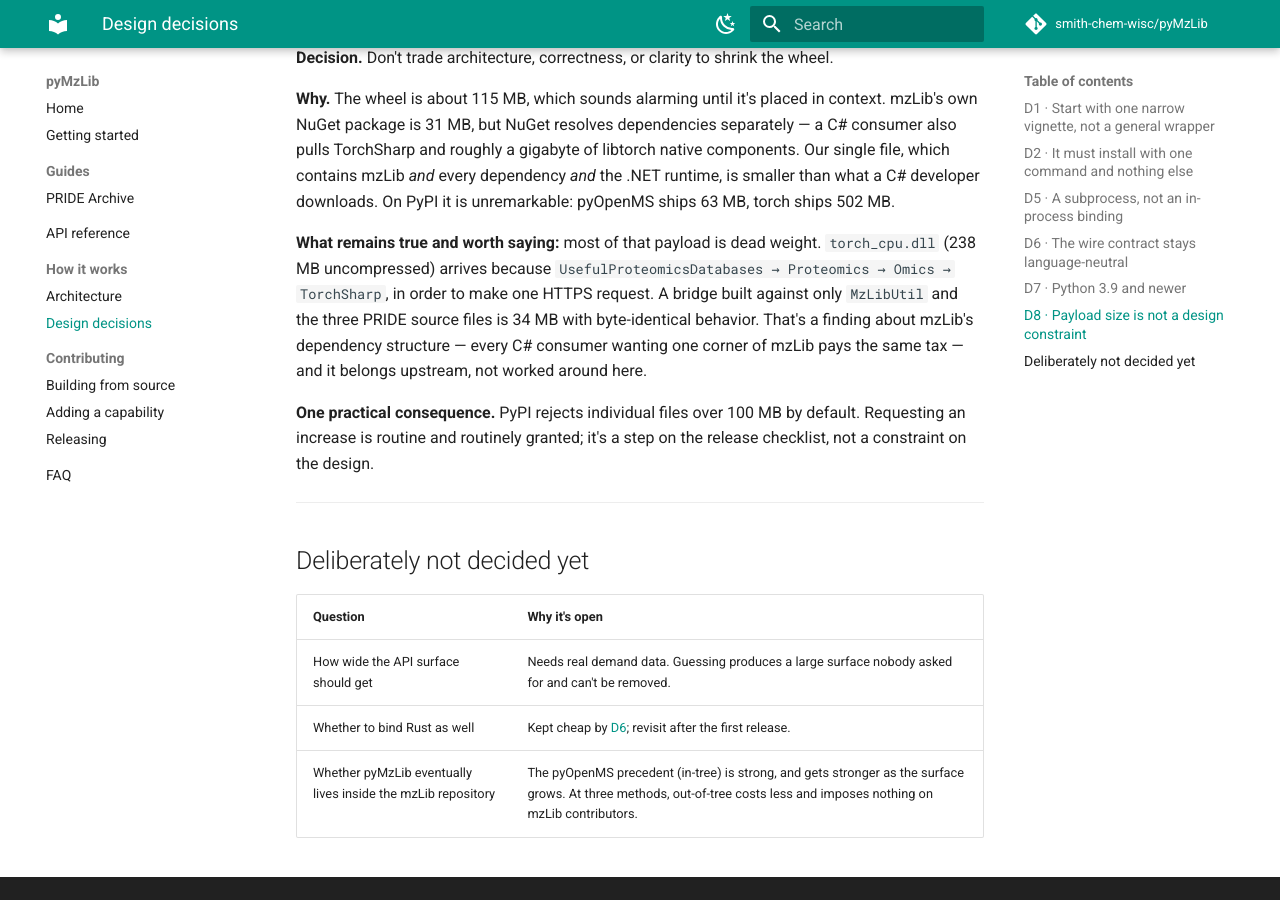
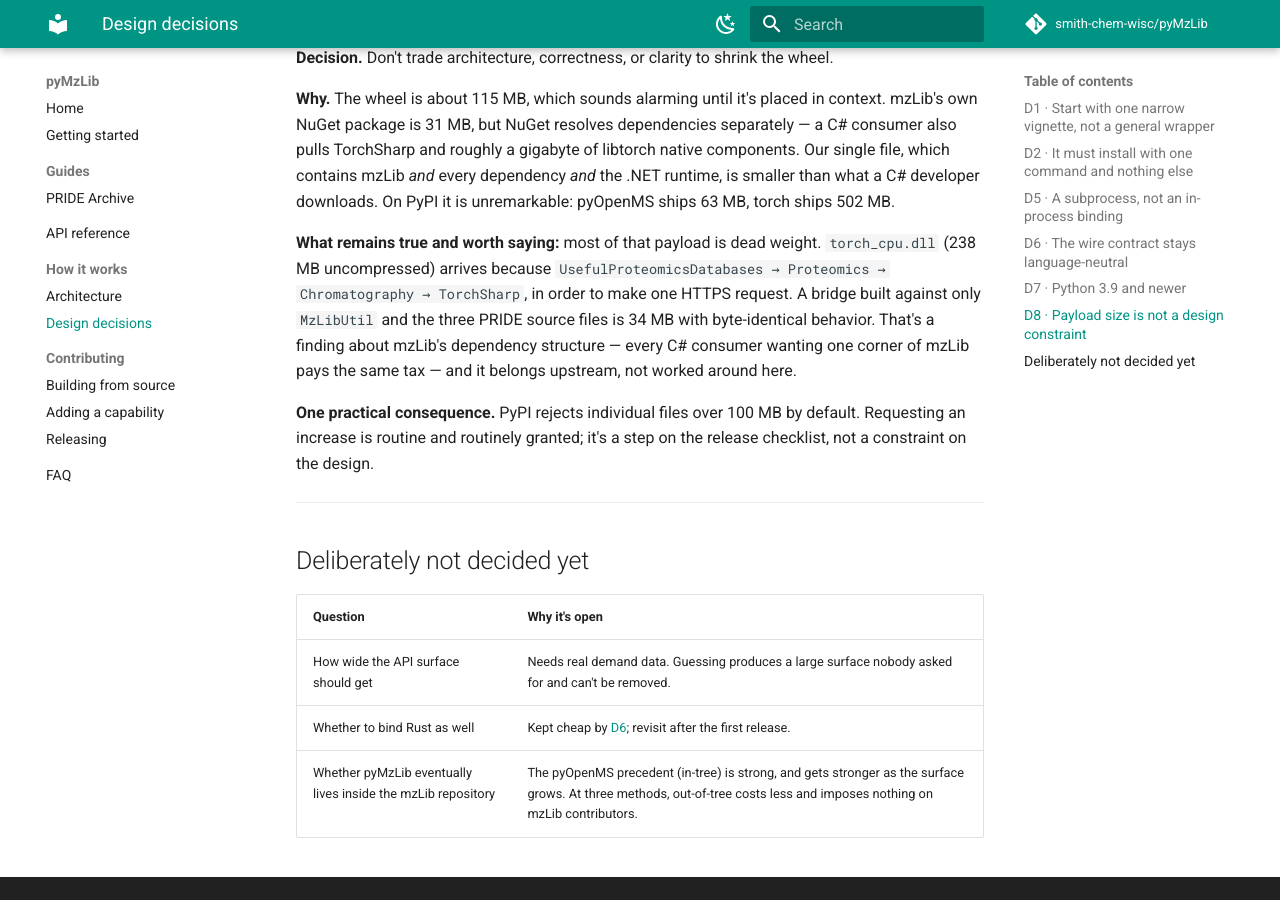
Before and after one commit to smith-chem-wisc/pyMzLib, an MkDocs documentation site: the page built from docs/design/decisions.md, in a window 1280 px wide and 900 px high, scrolled down 2267 px. Built offline with MkDocs 1.6.1 and Material for MkDocs 9.7.7, drawn with Linux system fonts in a browser that asks for light colours; comment, search, counter and statistics services are not loaded.

Commit message:
Correct the TorchSharp dependency chain: Chromatography, not Omics
I recorded the path as UsefulProteomicsDatabases -> Proteomics -> Omics -> TorchSharp in
the docs, in the project notes, and in mzLib#1103. Reading the csproj files rather than
assuming shows Omics references only Chemistry and MassSpectrometry - no Torch at all.

The real path is Proteomics -> Chromatography -> TorchSharp + libtorch-cpu. Chromatography
needs Torch legitimately, since it is retention-time prediction and Chronologer is a Torch
model; the cost falls on everyone because Proteomics references it unconditionally.

This matters beyond tidiness: the upstream fix I proposed was to make the TorchSharp
dependency in Omics optional, which would have achieved nothing. The issue has been
corrected to propose decoupling Proteomics from Chromatography instead.

```diff
--- a/docs/design/decisions.md
+++ b/docs/design/decisions.md
@@ -100,8 +100,7 @@ mzLib *and* every dependency *and* the .NET runtime, is smaller than what a C# d
 downloads. On PyPI it is unremarkable: pyOpenMS ships 63 MB, torch ships 502 MB.
 
 **What remains true and worth saying:** most of that payload is dead weight. `torch_cpu.dll`
-(238 MB uncompressed) arrives because `UsefulProteomicsDatabases → Proteomics → Omics →
-TorchSharp`, in order to make one HTTPS request. A bridge built against only `MzLibUtil` and the
+(238 MB uncompressed) arrives because `UsefulProteomicsDatabases → Proteomics → Chromatography → TorchSharp`, in order to make one HTTPS request. A bridge built against only `MzLibUtil` and the
 three PRIDE source files is 34 MB with byte-identical behavior. That's a finding about mzLib's
 dependency structure — every C# consumer wanting one corner of mzLib pays the same tax — and it
 belongs upstream, not worked around here.
```
Also changed, not shown: code/PINNED.md (+1 -2 lines).
